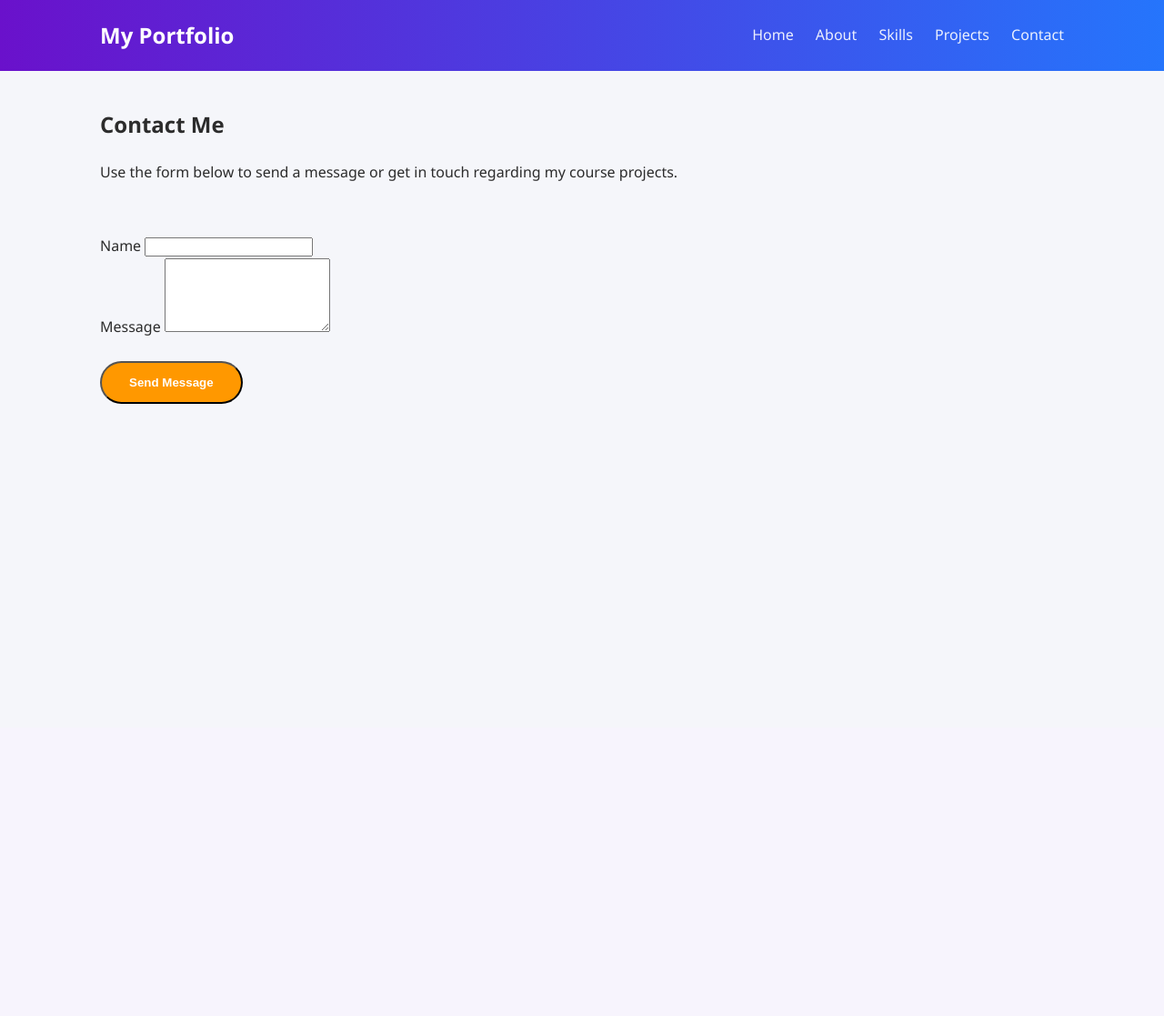
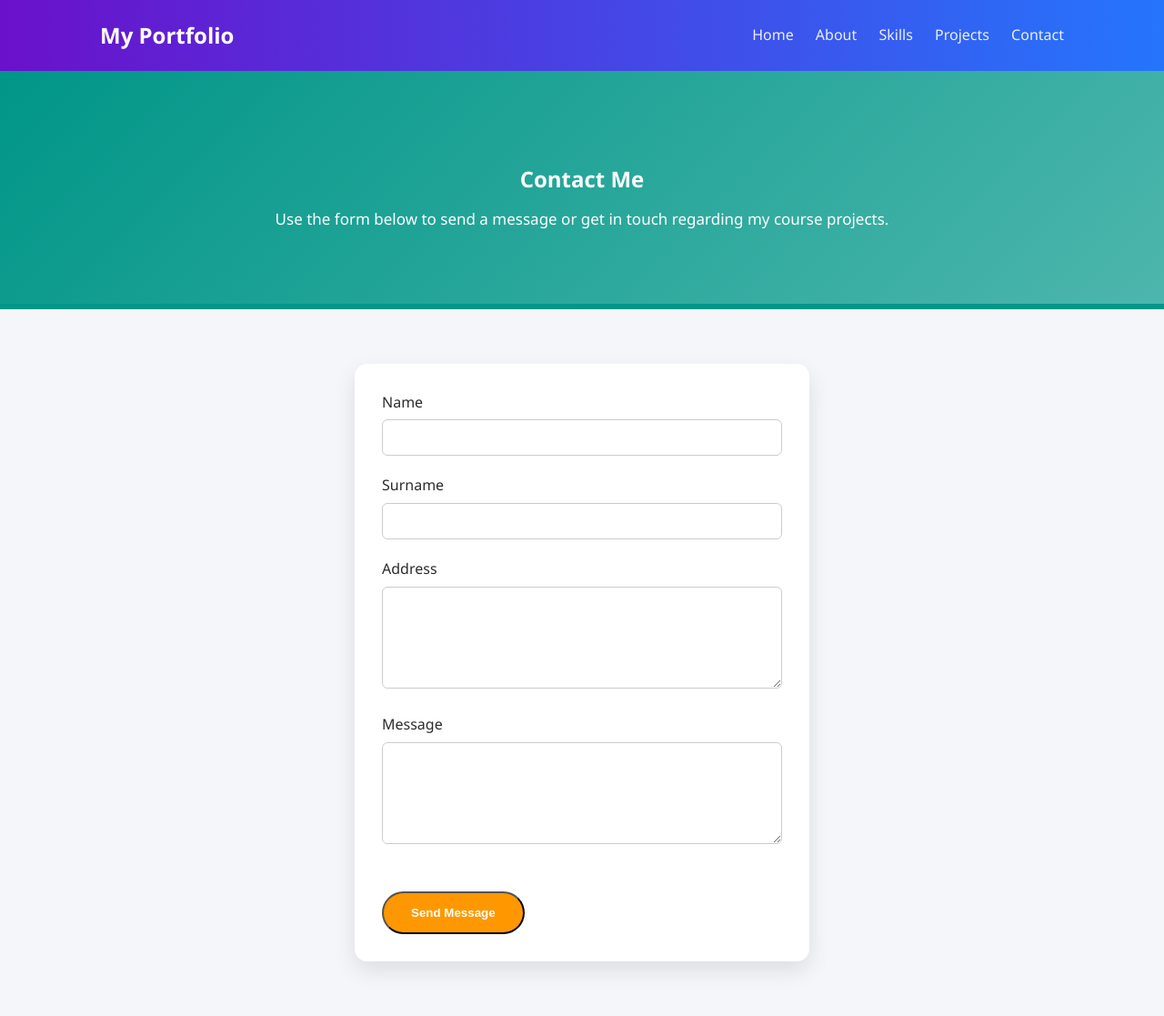
Before and after one commit to HlengiweNcube/flask-web-app, a Flask app: page /contact in a window 1280 px wide. Shown: the whole page at 91% size. Before the commit the page ends 444 px from the top, so only its background shows below. Run offline with Flask 3, Linux system fonts and the light colour scheme.

Commit message:
Redesign Contact page to match site layout and styling

```diff
--- a/static/css/style.css
+++ b/static/css/style.css
@@ -364,3 +364,61 @@ body {
 .about-hero {
     margin-top: 0;
 }
+/* Contact Page */
+
+.contact-hero {
+    background: linear-gradient(135deg, #009688, #4db6ac);
+    color: white;
+    padding: 60px 20px;
+    text-align: center;
+    border-bottom: 6px solid #009688;
+}
+
+.contact-hero h2 {
+    margin-bottom: 10px;
+}
+
+.contact-hero p {
+    max-width: 700px;
+    margin: auto;
+    font-size: 17px;
+}
+
+.contact-page {
+    padding: 60px 20px;
+    background-color: #f5f6fa;
+}
+
+.contact-card {
+    max-width: 500px;
+    margin: auto;
+    background-color: white;
+    padding: 30px;
+    border-radius: 14px;
+    box-shadow: 0 10px 25px rgba(0, 0, 0, 0.1);
+}
+
+.form-group {
+    margin-bottom: 20px;
+}
+
+.form-group label {
+    display: block;
+    margin-bottom: 6px;
+    font-weight: 500;
+}
+
+.form-group input,
+.form-group textarea {
+    width: 100%;
+    padding: 10px;
+    border-radius: 6px;
+    border: 1px solid #ccc;
+    font-family: inherit;
+}
+
+.form-group input:focus,
+.form-group textarea:focus {
+    outline: none;
+    border-color: #009688;
+}
--- a/templates/contact.html
+++ b/templates/contact.html
@@ -41,6 +41,14 @@
                     <label for="name">Name</label>
                     <input type="text" name="name" id="name" required>
                 </div>
+                   <div class="form-group">
+                    <label for="surname">Surname</label>
+                    <input type="text" name="surname" id="surname" required>
+                </div>
+                   <div class="form-group">
+                    <label for="address">Address</label>
+                                 <textarea name="address" id="address" rows="5" required></textarea>
+                </div>
 
                 <div class="form-group">
                     <label for="message">Message</label>
```
